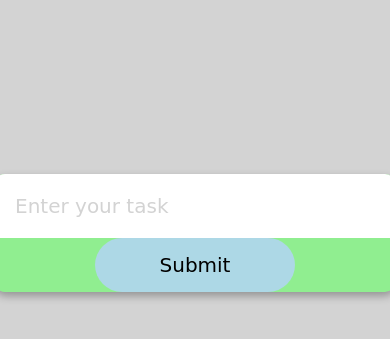
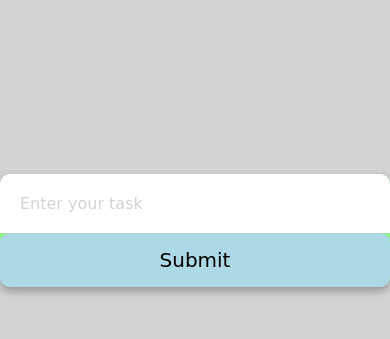
Before and after one commit to EdyDaSilva/p2, a plain HTML site: page index.html in a window 390 px wide. Shown: the part 79-418 px from the top of the page. Drawn offline with Linux system fonts and the light colour scheme.

Commit message:
@media update

```diff
--- a/style.css
+++ b/style.css
@@ -47,6 +47,7 @@ body{
     border-top: dotted;
     border-color: darkgray;
     position: relative;
+    font-size: 20px;
 }
 
 /* Style the trash (delete) icon */
@@ -94,3 +95,25 @@ body{
     display: block;
     margin: 0 auto;
   }
+
+  /* Media query for mobile responsiveness */
+@media screen and (max-width: 768px) {
+    .form {
+        width: 100%; /* Make the form container full width for small screens */
+        left: 0;
+        right: 0;
+    }
+
+    .input {
+        font-size: 16px; /* Reduce font size for better mobile readability */
+    }
+
+    .list li {
+        font-size: 16px; /* Reduce font size for better mobile readability */
+    }
+
+    .form button[type="submit"] {
+        width: 100%; /* Make the button full width for small screens */
+        border-radius: 10px; /* Adjust button border-radius for small screens */
+    }
+}
```
